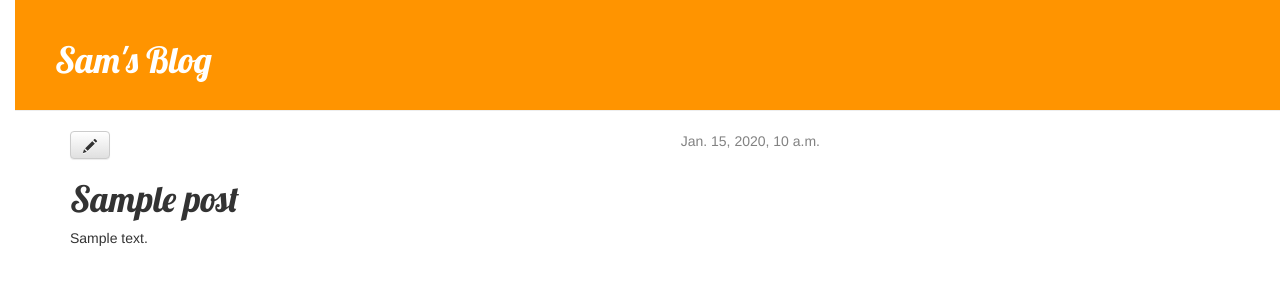
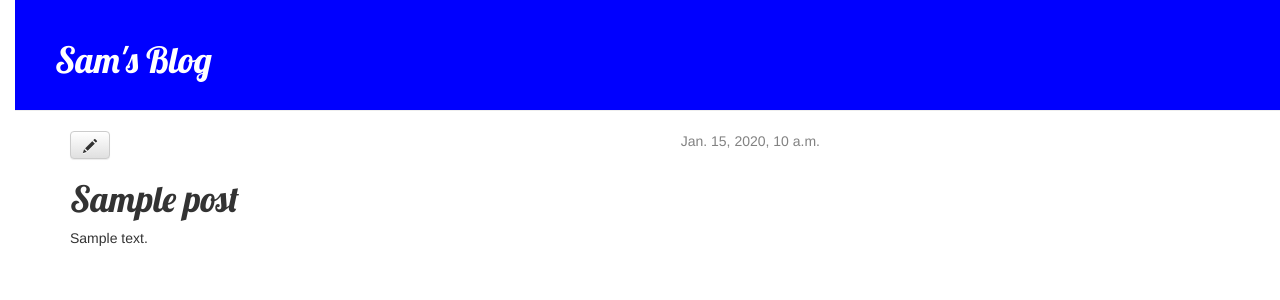
Before and after one commit to samjaro/my-first-blog, a Django app: template blog/templates/blog/post_detail.html in a window 1280 px wide. Shown: the top 300 px of the page. Run offline with Django 3.2, Linux system fonts and the light colour scheme; the template is opened without the code that fills it: most values are stand-ins (such as "Sample title", 1, 10 or a date in 2020); some libraries are stand-ins or nearby versions.

Commit message:
changed background colour

```diff
--- a/blog/static/css/blog.css
+++ b/blog/static/css/blog.css
@@ -8,7 +8,7 @@ body {
 }
 
 .page-header {
-    background-color: #ff9400;
+    background-color: blue;
     margin-top: 0;
     padding: 20px 20px 20px 40px;
 }
```
Also changed, not shown: blog/post_detail.html (deleted), blog/templates.py (deleted).
